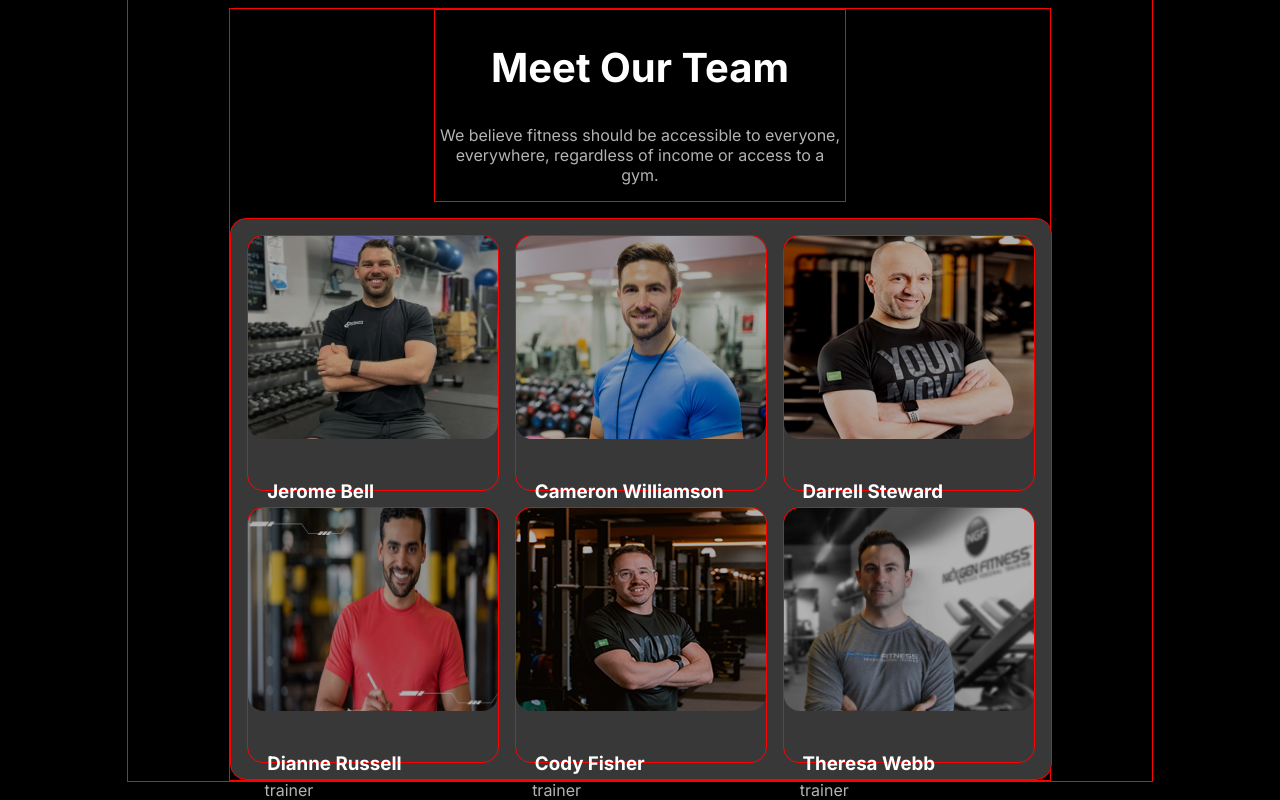
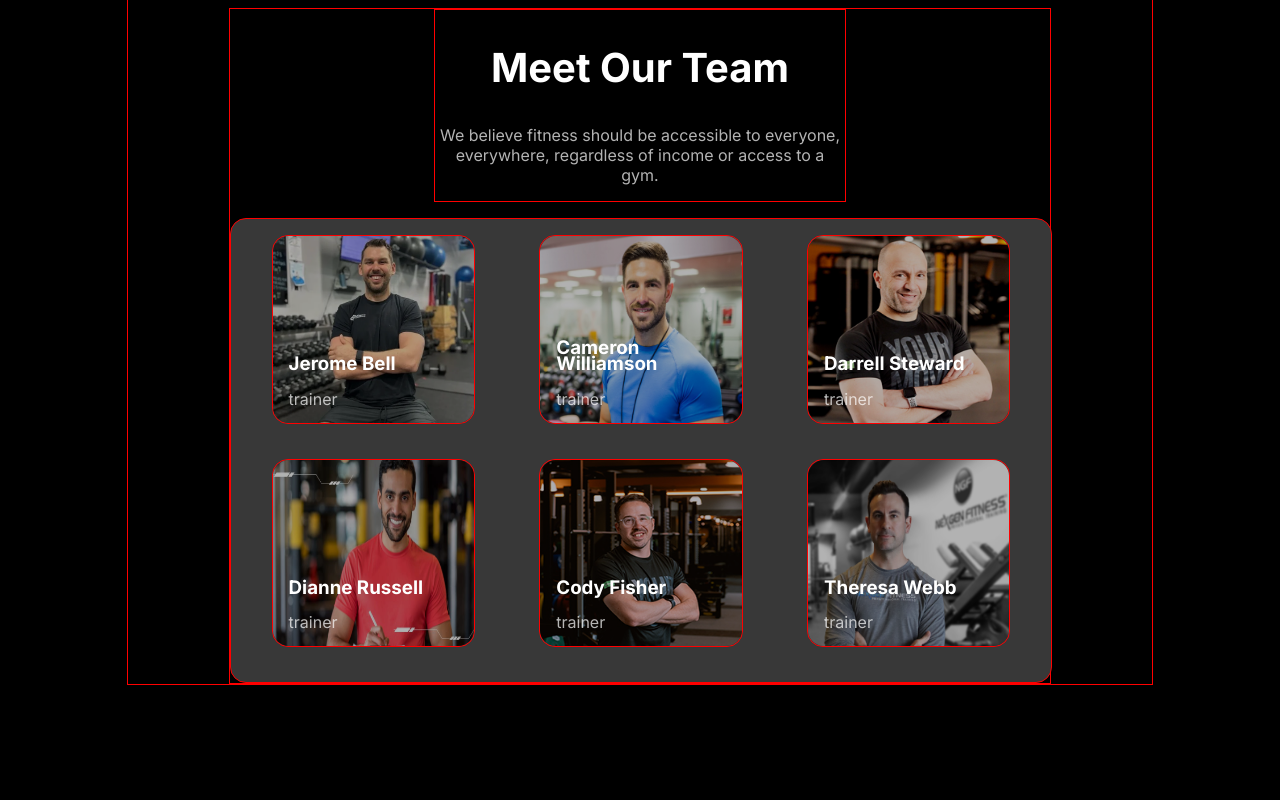
Before and after one commit to shakilhassanBD/restart_assignment_2, a plain HTML site: page index.html in a window 1280 px wide. Shown: the part 1477-2277 px from the top of the page. After the commit the page ends 2162 px from the top, so only its background shows below. Drawn offline with Linux system fonts and the light colour scheme; a web font is replaced by a local one.

Commit message:
trainer section is all done

```diff
--- a/css/style.css
+++ b/css/style.css
@@ -344,9 +344,8 @@ select {
   font-size: 2.5em;
 }
 
-.trainer {
+.trainers {
   width: calc(100% - 2em);
-  /* margin: 0 auto 1em; */
   border: 1px solid red;
   display: grid;
   grid-template-columns: repeat(3, 1fr);
@@ -356,29 +355,50 @@ select {
   gap: 1em;
 }
 
-.trainers {
-  width: auto;
-  height: auto;
+.trainer {
+  width: 80%;
+  height: 90%;
   border: 1px solid red;
+  margin: 0 auto;
+  position: relative;
   border-radius: 1em;
-  position: relative;
+
+
 
 }
-.trainers img{
+.trainer_name{
+  position: absolute;
+  bottom: 0em;
+  padding-left: 1em;
+  line-height: 1em;
+
+}
+.trainer img{
   width: 100%;
-  height: 80%;
+  height: 100%;
   border-radius: 1em;
   filter: brightness(70%);
 }
-.trainers h3{
-position: absolute;
-top: 12em;
-left: 1em;
+
+/* ---------team section responsive for mobile------- */
+
+@media screen and (max-width:576px) {
+  .team_section{
+    display: flex;
+    flex-direction: column;
+  }
+  .team_heading {
+    width: calc(100% - 2em);
+    padding: 0 1em;
+
+
+  }
+  .trainers{
+    display: flex;
+    flex-direction: column;
+  }
+
+
+
 }
-.trainers p{
-  position: absolute;
-  top: 16em;
-  left: 1em;
-  /* opacity: 100%; */
-  }
 /* -------------------------------- */
--- a/index.html
+++ b/index.html
@@ -109,38 +109,51 @@
         <section class="team_section">
             <div class="team_heading">
                 <h1>Meet Our Team</h1>
-                <p>We believe fitness should be accessible to everyone, everywhere, regardless of income or access to a gym.</p>
+                <p>We believe fitness should be accessible to everyone, everywhere, regardless of income or access to a
+                    gym.</p>
             </div>
+            <div class="trainers">
                 <div class="trainer">
-                <div class="trainers">
                     <img src="/images/trainer1.png" alt="">
+                    <div class="trainer_name">
                         <h3>Jerome Bell</h3>
                         <p>trainer</p>
                     </div>
-                <div class="trainers">
+                </div>
+                <div class="trainer">
                     <img src="/images/trainer2.png" alt="">
+                    <div class="trainer_name">
                         <h3>Cameron Williamson</h3>
                         <p>trainer</p>
                     </div>
-                <div class="trainers">
+                </div>
+                <div class="trainer">
                     <img src="/images/trainer3.png" alt="">
+                    <div class="trainer_name">
                         <h3>Darrell Steward</h3>
                         <p>trainer</p>
                     </div>
-                <div class="trainers">
+                </div>
+                <div class="trainer">
                     <img src="/images/trainer4.png" alt="">
+                    <div class="trainer_name">
                         <h3>Dianne Russell</h3>
                         <p>trainer</p>
                     </div>
-                <div class="trainers">
+                </div>
+                <div class="trainer">
                     <img src="/images/trainer5.png" alt="">
+                    <div class="trainer_name">
                         <h3>Cody Fisher</h3>
                         <p>trainer</p>
                     </div>
-                <div class="trainers">
+                </div>
+                <div class="trainer">
                     <img src="/images/trainer6.png" alt="">
+                    <div class="trainer_name">
                         <h3>Theresa Webb</h3>
                         <p>trainer</p>
+                    </div>
                 </div>
             </div>
 
```
Lines whose indentation alone changed are shown as unchanged.
